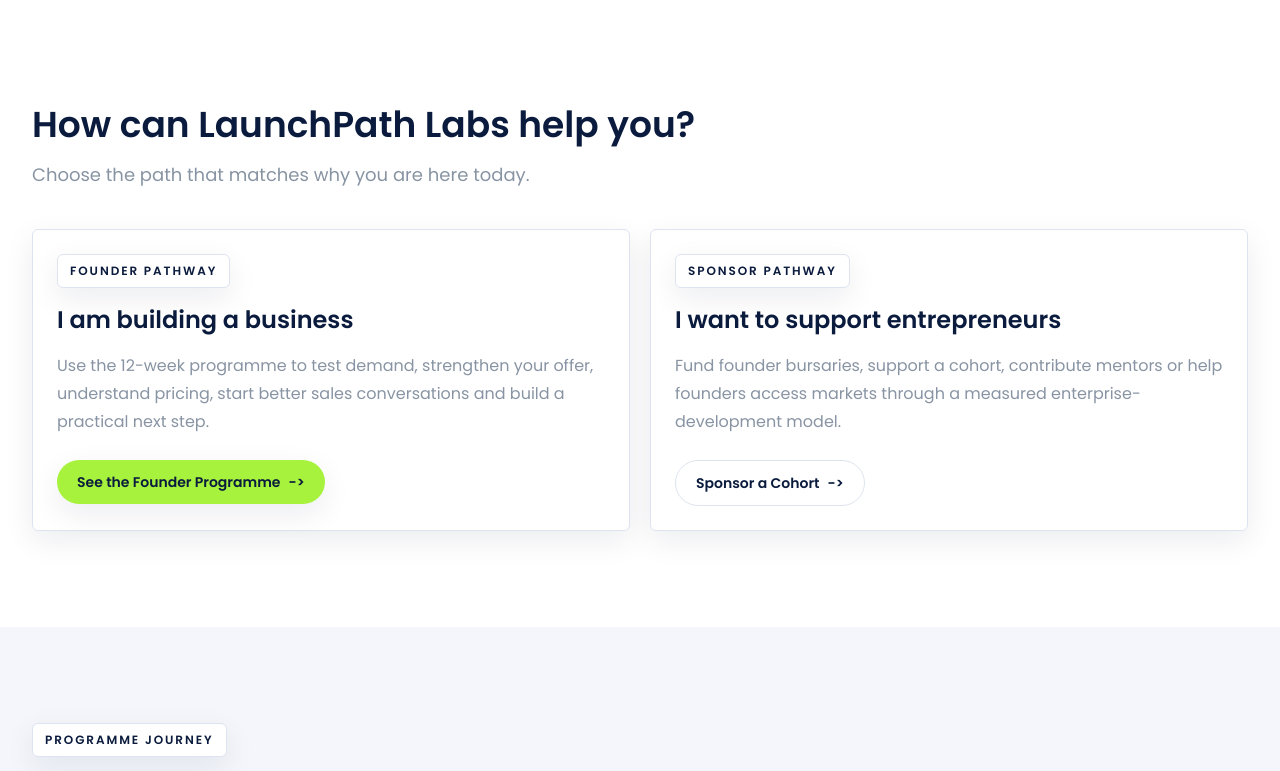
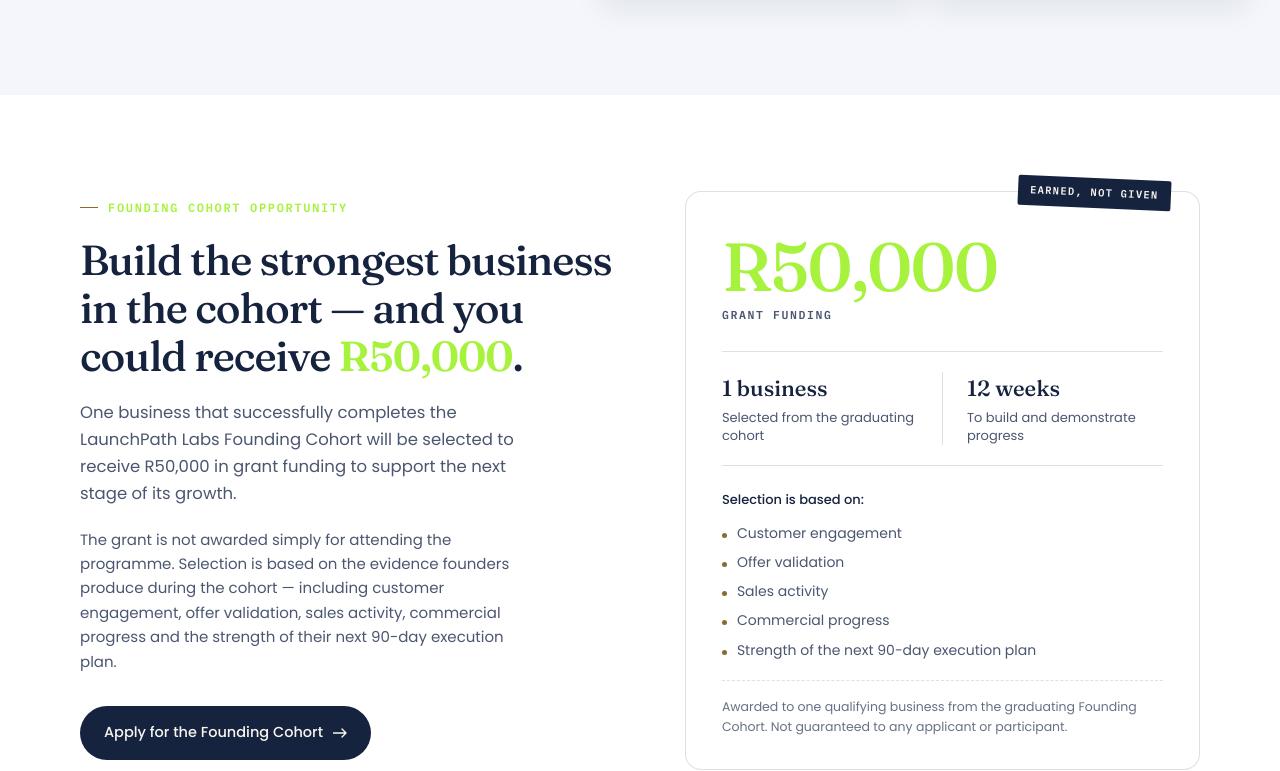
Before and after one commit to everlastingevans/launchlabs, a Next.js app: page / in a window 1280 px wide. Shown: the part 2019-2790 px from the top of the page. Built offline with nearby package versions, Linux system fonts and the light colour scheme; no server answers.

Commit message:
sectionsadded

```diff
--- a/app/page.tsx
+++ b/app/page.tsx
@@ -12,6 +12,7 @@
 import { TypicalWeek } from "@/components/typical-week";
 import { homeFaqs } from "@/lib/faq";
 import { founderOutputs, siteConfig } from "@/lib/site-config";
+import FounderGrantSection from "@/components/Foundergrantsection";
 
 export const metadata: Metadata = {
   title: "LaunchPath Labs | 12-Week Founder Accelerator South Africa",
@@ -54,7 +55,8 @@
             <Link href="/sponsors" className="focus-ring mt-5 inline-flex rounded-md text-sm font-semibold text-lime hover:text-lime-light">
               Looking to support entrepreneurs? Sponsor a LaunchPath Labs cohort.
             </Link>
-            <p className="mt-8 text-sm font-semibold uppercase tracking-[0.16em] text-slate-200">{siteConfig.tagline}</p>
+            <h4 className="mt-10 text-[36px] font-semibold uppercase tracking-[0.16em] text-lime">{siteConfig.tagline}</h4>
+            <p className="mt-2 text-[16px] font-semibold tracking-[0.16em] text-slate-200">{siteConfig.description}</p>
           </div>
           <EditorialImage
             src="/photos/founder-laptop.jpg"
@@ -89,6 +91,7 @@
           </div>
         </div>
       </section>
+      <FounderGrantSection/>
 
       <section className="bg-white">
         <div className="container-px section-y">
--- /dev/null
+++ b/components/Foundergrantsection.tsx
@@ -0,0 +1,144 @@
+import { Fraunces, IBM_Plex_Mono } from "next/font/google";
+
+// If you already load these fonts globally (e.g. in app/layout.tsx),
+// delete this block and swap the className references below for your
+// existing font variables instead.
+const fraunces = Fraunces({
+  subsets: ["latin"],
+  weight: ["400", "500", "600"],
+  style: ["normal", "italic"],
+  variable: "--font-fraunces",
+});
+
+const plexMono = IBM_Plex_Mono({
+  subsets: ["latin"],
+  weight: ["500", "600"],
+  variable: "--font-plex-mono",
+});
+
+export default function FounderGrantSection() {
+  return (
+    <section className={`${fraunces.variable} ${plexMono.variable} bg-[#fff] py-24 px-6`}>
+      <div className="mx-auto grid max-w-[1120px] grid-cols-1 items-start gap-10 md:grid-cols-[1.05fr_1fr] md:gap-16">
+
+        {/* Left: narrative */}
+        <div>
+          <p className="mb-5 inline-flex items-center gap-2.5 font-[family-name:var(--font-plex-mono)] text-xs font-semibold uppercase tracking-[0.14em] text-lime">
+            <span className="h-px w-[18px] bg-[#8A6A32]" />
+            Founding Cohort Opportunity
+          </p>
+
+          <h2 className="mb-5 font-[family-name:var(--font-fraunces)] text-[30px] font-medium leading-[1.15] tracking-tight text-[#16233F] sm:text-[36px] lg:text-[42px]">
+            Build the strongest business in the cohort — and you could
+            receive{" "}
+            <em className="font-semibold not-italic italic text-lime">
+              R50,000
+            </em>
+            .
+          </h2>
+
+          <p className="mb-5 max-w-[46ch] text-[16.5px] leading-relaxed text-[#4B5670]">
+            One business that successfully completes the LaunchPath Labs
+            Founding Cohort will be selected to receive R50,000 in grant
+            funding to support the next stage of its growth.
+          </p>
+
+          <p className="mb-5 max-w-[48ch] text-[15px] leading-relaxed text-[#4B5670]">
+            The grant is not awarded simply for attending the programme.
+            Selection is based on the evidence founders produce during the
+            cohort — including customer engagement, offer validation, sales
+            activity, commercial progress and the strength of their next
+            90-day execution plan.
+          </p>
+
+          <a
+            href="https://www.launchpathlabs.co.za/apply"
+            className="group mt-3 inline-flex items-center gap-2.5 rounded-full bg-[#16233F] px-6 py-4 text-[14.5px] font-medium text-[#F7F5EF] transition-colors hover:bg-[#223258] focus-visible:outline focus-visible:outline-2 focus-visible:outline-offset-2 focus-visible:outline-[#8A6A32]"
+          >
+            Apply for the Founding Cohort
+            <svg
+              width="14"
+              height="10"
+              viewBox="0 0 14 10"
+              fill="none"
+              className="transition-transform group-hover:translate-x-1"
+              aria-hidden="true"
+            >
+              <path
+                d="M0 5H13M13 5L9 1M13 5L9 9"
+                stroke="currentColor"
+                strokeWidth="1.4"
+                strokeLinecap="round"
+                strokeLinejoin="round"
+              />
+            </svg>
+          </a>
+        </div>
+
+        {/* Right: grant card */}
+        <div className="relative rounded-2xl border border-[#16233F]/[0.14] bg-white px-7 pb-8 pt-10 sm:px-9">
+          <span className="absolute -top-3.5 right-7 rotate-[2.5deg] rounded-sm bg-[#16233F] px-3 py-[7px] font-[family-name:var(--font-plex-mono)] text-[10.5px] font-semibold uppercase tracking-[0.12em] text-[#F7F5EF]">
+            Earned, not given
+          </span>
+
+          <div className="mb-7">
+            <div className="font-[family-name:var(--font-fraunces)] text-[52px] font-medium leading-none tracking-tight text-lime sm:text-[60px] lg:text-[68px]">
+              R50,000
+            </div>
+            <div className="mt-1.5 font-[family-name:var(--font-plex-mono)] text-[11.5px] font-semibold uppercase tracking-[0.14em] text-[#4B5670]">
+              Grant funding
+            </div>
+          </div>
+
+          <div className="grid grid-cols-[1fr_1px_1fr] gap-6 border-y border-[#16233F]/[0.14] py-5">
+            <div>
+              <div className="mb-1 font-[family-name:var(--font-fraunces)] text-[22px] font-medium text-[#16233F]">
+                1 business
+              </div>
+              <div className="text-[13px] leading-snug text-[#4B5670]">
+                Selected from the graduating cohort
+              </div>
+            </div>
+            <div className="h-full w-px bg-[#16233F]/[0.14]" />
+            <div>
+              <div className="mb-1 font-[family-name:var(--font-fraunces)] text-[22px] font-medium text-[#16233F]">
+                12 weeks
+              </div>
+              <div className="text-[13px] leading-snug text-[#4B5670]">
+                To build and demonstrate progress
+              </div>
+            </div>
+          </div>
+
+          <div className="pt-6">
+            <p className="mb-3.5 text-[13px] font-medium text-[#16233F]">
+              Selection is based on:
+            </p>
+            <ul className="flex flex-col gap-2.5">
+              {[
+                "Customer engagement",
+                "Offer validation",
+                "Sales activity",
+                "Commercial progress",
+                "Strength of the next 90-day execution plan",
+              ].map((item) => (
+                <li
+                  key={item}
+                  className="flex items-baseline gap-2.5 text-sm leading-snug text-[#4B5670]"
+                >
+                  <span className="mt-0.5 h-[5px] w-[5px] flex-none rounded-full bg-[#8A6A32]" />
+                  {item}
+                </li>
+              ))}
+            </ul>
+          </div>
+
+          <p className="mt-5 border-t border-dashed border-[#16233F]/[0.14] pt-4 text-[12.5px] leading-relaxed text-[#4B5670]/85">
+            Awarded to one qualifying business from the graduating Founding
+            Cohort. Not guaranteed to any applicant or participant.
+          </p>
+        </div>
+      </div>
+    </section>
+  );
+}
--- a/components/programme-summary.tsx
+++ b/components/programme-summary.tsx
@@ -12,10 +12,10 @@
   return (
     <dl className="grid gap-3 rounded-full border border-line bg-white p-4 shadow-card sm:grid-cols-2 lg:grid-cols-5">
       {summary.map((item) => (
-        <div key={item} className="flex items-center gap-3 rounded-full bg-offwhite p-3">
+        <div key={item} className="flex text-center items-center gap-3 rounded-full bg-offwhite p-3">
           <dt className="sr-only">Programme feature</dt>
-          <dd className="text-sm font-semibold leading-6 text-navy">
-            <span className="mr-2 inline-flex h-5 w-5 items-center justify-center rounded-full bg-lime text-[11px] font-bold">OK</span>
+          <dd className="text-[14px] text:center font-semibold leading-6 text-navy">
+            {/* <span className="mr-2 inline-flex h-5 w-5 items-center justify-center rounded-full bg-lime text-[11px] font-bold"></span> */}
             {item}
           </dd>
         </div>
--- a/lib/site-config.ts
+++ b/lib/site-config.ts
@@ -1,9 +1,9 @@
 export const siteConfig = {
   name: "LaunchPath Labs",
   baseUrl: process.env.NEXT_PUBLIC_SITE_URL || "https://launchpath.co.za",
-  tagline: "Building Entrepreneurs. Creating Jobs. Strengthening Communities.",
+  tagline: "R50,000 FOUNDER GRANT",
   description:
-    "LaunchPath Labs is a 12-week online founder accelerator helping early-stage South African entrepreneurs test demand, improve their offers, validate pricing and build active sales pipelines.",
+    "One business that successfully completes the Founding Cohort will be selected to receive R50,000 in grant funding.",
   contact: {
     email: "hello@launchpath.co.za",
     location: "Cape Town, South Africa",
```
